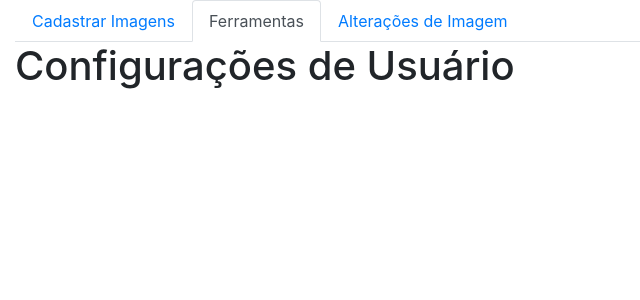
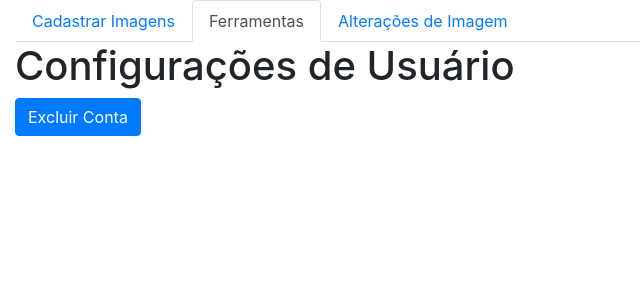
Before and after one commit to YsraelBaruk/RedeSocial, a PHP site: page /?usuario_perfil in a window 1280 px wide, after a click on "Ferramentas". Shown: the part 56-356 px from the top of the page, without its empty margins (0-640 px from the left). Run offline with PHP 8.4, Linux system fonts and the light colour scheme; a user stored in the database is signed in; data comes from the database, SQL or seed files in the repository.

Commit message:
pequenas alterações

```diff
--- a/view/usuario_perfil.php
+++ b/view/usuario_perfil.php
@@ -40,19 +40,24 @@ if(isset($_POST['btnDelete'])){
         </div>';
     }
 }
+//$_SESSION['user_logado']->nome
+if(isset($_SESSION['user_logado'])){
     if(isset($_POST['btnUserDelete'])){
-    //$_SESSION['user_logado']->email;
-    $_SESSION['user_logado'] = 'CALL usuario_excluir(:email)';
+        $cmdSql = 'CALL usuario_excluir(:email)';
         $email = $_POST['btnUserDelete'];
+
         var_dump($email);
+
         $cxPreparado = $cx->prepare($cmdSql);
-    if(!$cxPreparado->execute([':email'=>$email])){
+        if(!$cxPreparado->execute([':email'=>$_SESSION['user_logado']->email])){
             echo'<div class="alert alert-danger" role="alert">
                 <h4 class="alert-heading">Exclusão de usuário</h4>
                 <p>Erro ao deletar o usuário</p>
             </div>';
         }
     }
+}
+
 
 ?>
 
@@ -109,8 +114,9 @@ if(isset($_POST['btnUserDelete'])){
 
     <div class="tab-pane fade" id="profile" role="tabpanel" aria-labelledby="profile-tab">
         <h1>Configurações de Usuário</h1>
-         <div class="card-columns">
-         </div>
+        <?php
+            echo'<button type="submit" value="'.$usuario->email.'" name="btnUserDelete" class="btn btn-primary">Excluir Conta</button>';
+        ?>
     </div>
     <div class="tab-pane fade" id="contact" role="tabpanel" aria-labelledby="contact-tab">
         <div class="dropdown">
```
Lines whose indentation alone changed are shown as unchanged.
